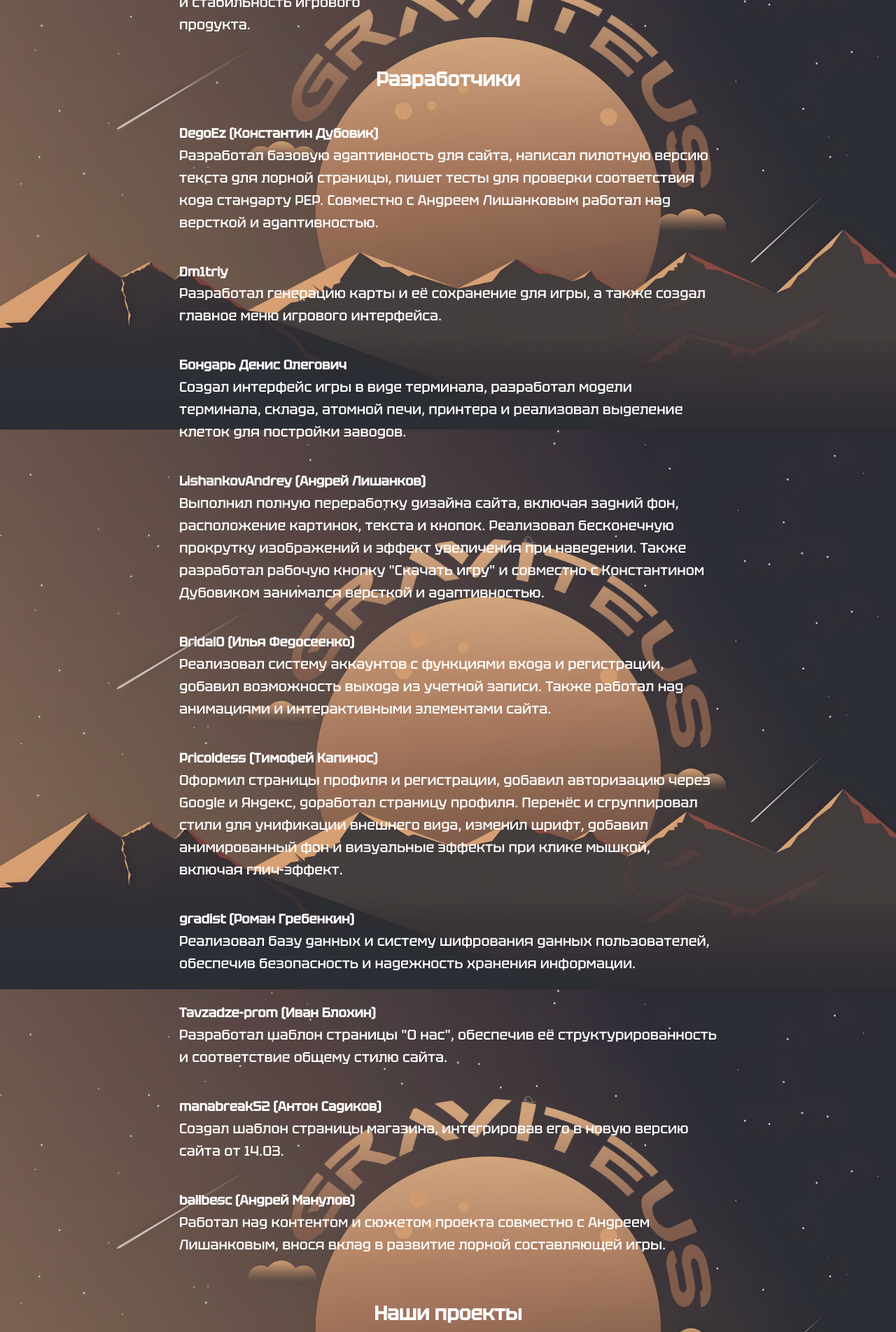
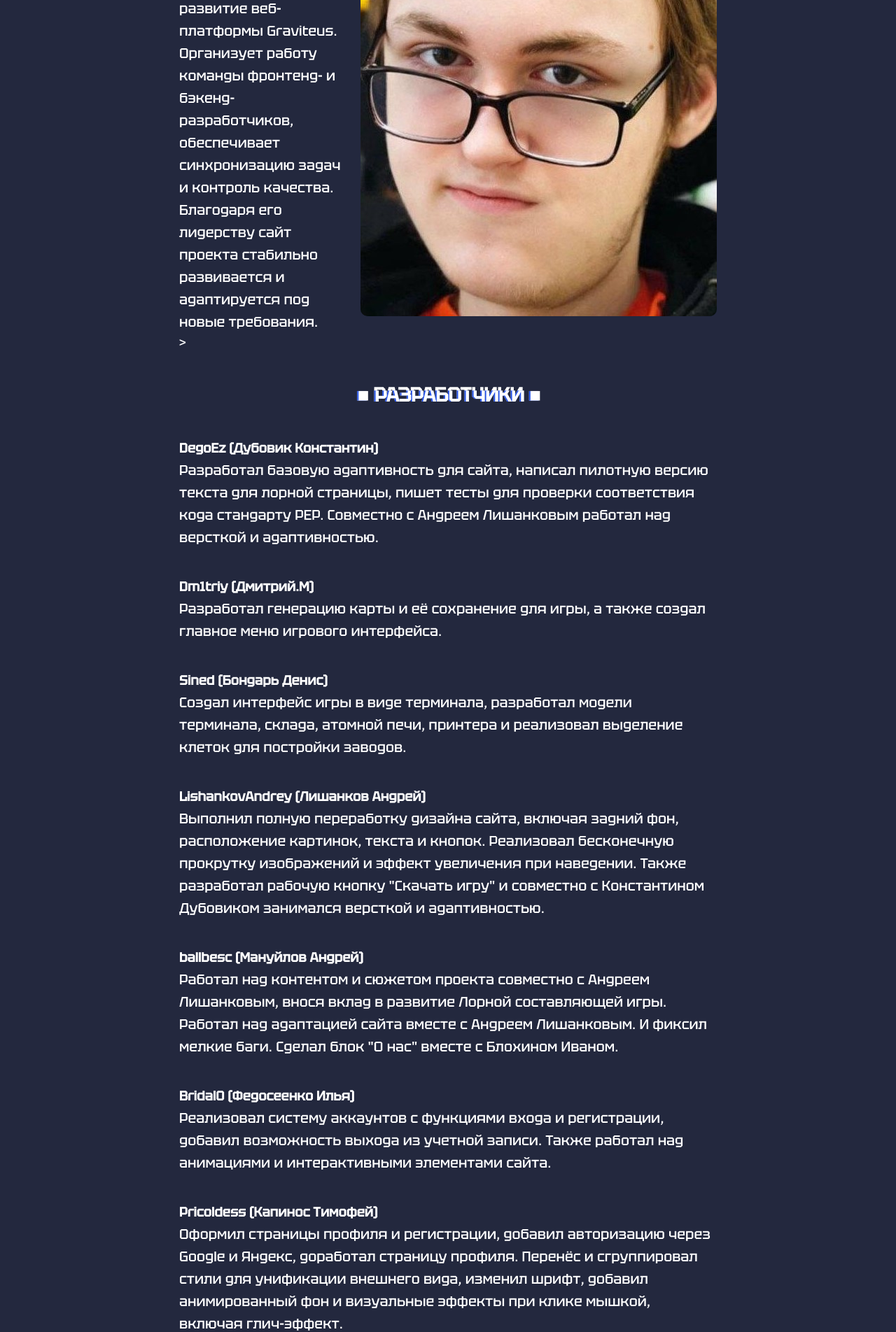
Before and after one commit to TyLeNishe/Graviteus_WEB, a Django app: page /about/ in a window 1280 px wide. Shown: the part 986-2890 px from the top of the page at 70% size. Run offline with Django 5.2, Linux system fonts and the light colour scheme.

Commit message:
Последняя версия сайта полный функционал

```diff
--- /dev/null
+++ b/graviteus_website/graviapps/static/css/pages/about.css
@@ -0,0 +1,98 @@
+body {
+   background-color: rgb(35,40,62);
+    transition: background-color 0.3s;
+    min-height: 100vh;
+    color: var(--light);
+    display: flex;
+    flex-direction: column;
+}
+
+main {
+    flex: 1;
+    padding: 80px 20%;
+    line-height: 1.6;
+    text-align: center;
+}
+
+h2 {
+    font-size: 28px;
+    color: var(--light);
+}
+
+p {
+    font-size: 20px;
+    color: var(--light);
+}
+
+.team-section {
+    display: flex;
+    flex-direction: column;
+    gap: 40px;
+    margin-top: 40px;
+}
+
+.team-member {
+    display: flex;
+    align-items: center;
+    gap: 20px;
+}
+
+.team-member.reverse {
+    flex-direction: row-reverse;
+}
+
+.member-photo img {
+    max-width: 100%;
+    height: auto;
+    border-radius: 10px;
+}
+
+.member-info {
+    flex: 1;
+    text-align: left;
+}
+
+.member-info h2 {
+    margin-top: 0;
+    color: var(--light);
+}
+
+.member-info p {
+    color: var(--light);
+}
+
+.projects-section {
+    margin-top: 60px;
+    text-align: left;
+}
+
+.projects-section h2 {
+    text-align: center;
+    color: var(--light);
+    margin-top: 0;
+}
+
+.project {
+    margin-bottom: 40px;
+}
+
+.project h3 {
+    font-size: 22px;
+    margin-bottom: 10px;
+    color: var(--light);
+}
+
+.project p, .project ul {
+    color: var(--light);
+}
+
+.project ul {
+    list-style: none;
+    padding-left: 0;
+}
+
+.project ul li::before {
+    content: "";
+    color: var(--light);
+    margin-right: 5px;
+}
--- a/graviteus_website/graviapps/templates/about.html
+++ b/graviteus_website/graviapps/templates/about.html
@@ -8,113 +8,18 @@
     <link rel="stylesheet" href="{% static 'css/base.css' %}">
     <link rel="stylesheet" href="{% static 'css/components/buttons.css' %}">
     <link rel="stylesheet" href="{% static 'css/components/header.css' %}">
-    <link rel="stylesheet" href="{% static 'css/pages/home.css' %}">
+    <link rel="stylesheet" href="{% static 'css/pages/about.css' %}">
     <link rel="stylesheet" href="{% static 'css/fun/click-effect.css' %}">
+    <link rel="stylesheet" href="{% static 'css/fun/hacker-bg.css' %}">
+    <link rel="stylesheet" href="{% static 'css/fun/glitch-text.css' %}">
+    <link rel="stylesheet" href="{% static 'css/fun/scrolling.css' %}">
     <link rel="stylesheet" href="{% static 'css/fun/jora.css' %}">
-
-    <style>
-        body {
-            background: linear-gradient(rgba(122, 99, 99, 0.342), rgba(133, 118, 101, 0.295)),
-                        url('{% static "images/bgReg.png" %}') no-repeat center center fixed;
-            background-size: cover;
-            min-height: 100vh;
-            color: var(--light);
-            display: flex;
-            flex-direction: column;
-        }
-
-        main {
-            flex: 1;
-            padding: 80px 20%;
-            line-height: 1.6;
-            text-align: center;
-        }
-
-        h2 {
-            font-size: 28px;
-            color: var(--light);
-        }
-
-        p {
-            font-size: 20px;
-            color: var(--light);
-        }
-
-        .team-section {
-            display: flex;
-            flex-direction: column;
-            gap: 40px;
-            margin-top: 40px;
-        }
-
-        .team-member {
-            display: flex;
-            align-items: center;
-            gap: 20px;
-        }
-
-        .team-member.reverse {
-            flex-direction: row-reverse;
-        }
-
-        .member-photo img {
-            max-width: 100%;
-            height: auto;
-            border-radius: 10px;
-        }
-
-        .member-info {
-            flex: 1;
-            text-align: left;
-        }
-
-        .member-info h2 {
-            margin-top: 0;
-            color: var(--light);
-        }
-
-        .member-info p {
-            color: var(--light);
-        }
-
-        .projects-section {
-            margin-top: 60px;
-            text-align: left;
-        }
-
-        .projects-section h2 {
-            text-align: center;
-            color: var(--light);
-            margin-top: 0;
-        }
-
-        .project {
-            margin-bottom: 40px;
-        }
-
-        .project h3 {
-            font-size: 22px;
-            margin-bottom: 10px;
-            color: var(--light);
-        }
-
-        .project p, .project ul {
-            color: var(--light);
-        }
-
-        .project ul {
-            list-style: none;
-            padding-left: 0;
-        }
-
-        .project ul li::before {
-            content: "";
-            color: var(--light);
-            margin-right: 5px;
-        }
-    </style>
 </head>
 <body>
+    <audio loop id="bgAudio">
+        <source src="{% static 'music/Variant.mp3' %}" type="audio/mpeg">
+    </audio>
+
     <header class="header">
         <div class="header-nav">
             <a href="{% url 'home' %}" class="btn btn-outline btn-sm">На главную</a>
@@ -125,109 +30,122 @@
                 <img src="{% if user.userprofile.avatar %}data:{{ user.userprofile.avatar_content_type }};base64,{{ user.userprofile.get_avatar_base64 }}{% else %}{% static 'images/default.png' %}{% endif %}" alt="Профиль">
             </a>
             {% endif %}
-        <button id="musicToggle" class="btn btn-outline btn-sm">Включить музыку</button>
+            <div class="header-nav">
+                <button id="musicToggle" class="btn btn-outline btn-sm">Музыка</button>
+            </div>
         </div>
     </header>
 
-    <main>
-        <h1>О нас</h1>
+    <main class="spawnable">
+        <div class="hero-section">
+            <h1 class="title glitch-text" data-text="■ КОМАНДА GRAVITEUS ■">■ КОМАНДА GRAVITEUS ■</h1>
+        </div>
 
         <section class="team-section">
             <div class="team-member">
                 <div class="member-photo">
-                    <img src="{% static 'images/team/Alexey.jpg' %}" alt="Алексей">
+                    <img src="{% static 'images/Aleksandre.jpg' %}">
                 </div>
                 <div class="member-info">
-                    <h2>Алексей</h2>
-                    <p>Тимлид сайта. Отвечает за архитектуру и развитие веб-платформы Graviteus. Организует работу команды фронтенд- и бэкенд-разработчиков, обеспечивает синхронизацию задач и контроль качества. Благодаря его лидерству сайт проекта стабильно развивается и адаптируется под новые требования.</p>
+                    <h2>FracTail (Титов Александр)</h2>
+                    <p>Тимлид игры. Руководит разработкой игрового процесса Graviteus.
+                        Отвечает за техническое планирование, распределение задач и координацию команды разработчиков.
+                        Его опыт и стратегическое мышление обеспечивают высокое качество и стабильность игрового продукта.</p>
                 </div>
             </div>
 
             <div class="team-member reverse">
                 <div class="member-photo">
-                    <img src="{% static 'images/team/Aleksandr.jpg' %}" alt="Александр">
+                    <img src="{% static 'images/Alexeyy.jpg' %}">
                 </div>
                 <div class="member-info">
-                    <h2>Александр</h2>
-                    <p>Тимлид игры. Руководит разработкой игрового процесса Graviteus. Отвечает за техническое планирование, распределение задач и координацию команды разработчиков. Его опыт и стратегическое мышление обеспечивают высокое качество и стабильность игрового продукта.</p>
+                    <h2>𝓥𝓲𝓼𝓮𝓻𝔂𝓼 𝓣𝓪𝓻𝓰𝓪𝓻𝓲𝓮𝓷 🐉 (Тарасов Алексей)</h2>
+                    <p>Тимлид сайта. Отвечает за архитектуру и развитие веб-платформы Graviteus.
+                        Организует работу команды фронтенд- и бэкенд-разработчиков, обеспечивает синхронизацию задач и контроль качества.
+                        Благодаря его лидерству сайт проекта стабильно развивается и адаптируется под новые требования.</p>>
                 </div>
             </div>
         </section>
+
         <section class="team-section">
-            <h2>Разработчики</h2>
+            <h2 class="glitch-text" data-text="■ РАЗРАБОТЧИКИ ■">■ РАЗРАБОТЧИКИ ■</h2>
 
             <div class="team-member">
                 <div class="member-info">
-                    <h3>DegoEz (Константин Дубовик)</h3>
+                    <h3>DegoEz (Дубовик Константин)</h3>
                     <p>Разработал базовую адаптивность для сайта, написал пилотную версию текста для лорной страницы, пишет тесты для проверки соответствия кода стандарту PEP. Совместно с Андреем Лишанковым работал над версткой и адаптивностью.</p>
                 </div>
             </div>
 
             <div class="team-member reverse">
                 <div class="member-info">
-                    <h3>Dm1triy</h3>
+                    <h3>Dm1triy (Дмитрий.М)</h3>
                     <p>Разработал генерацию карты и её сохранение для игры, а также создал главное меню игрового интерфейса.</p>
                 </div>
             </div>
 
             <div class="team-member">
                 <div class="member-info">
-                    <h3>Бондарь Денис Олегович</h3>
+                    <h3>Sined (Бондарь Денис)</h3>
                     <p>Создал интерфейс игры в виде терминала, разработал модели терминала, склада, атомной печи, принтера и реализовал выделение клеток для постройки заводов.</p>
                 </div>
             </div>
 
             <div class="team-member reverse">
                 <div class="member-info">
-                    <h3>LishankovAndrey (Андрей Лишанков)</h3>
+                    <h3>LishankovAndrey (Лишанков Андрей)</h3>
                     <p>Выполнил полную переработку дизайна сайта, включая задний фон, расположение картинок, текста и кнопок. Реализовал бесконечную прокрутку изображений и эффект увеличения при наведении. Также разработал рабочую кнопку "Скачать игру" и совместно с Константином Дубовиком занимался версткой и адаптивностью.</p>
+                </div>
+            </div>
+
+            <div class="team-member reverse">
+                <div class="member-info">
+                    <h3>ballbesc (Мануйлов Андрей)</h3>
+                    <p>Работал над контентом и сюжетом проекта совместно с Андреем Лишанковым, внося вклад в развитие Лорной составляющей игры.
+                    Работал над адаптацией сайта вместе с Андреем Лишанковым. И фиксил мелкие баги.
+                        Сделал блок "О нас" вместе с Блохином Иваном.
+                    </p>
                 </div>
             </div>
 
             <div class="team-member">
                 <div class="member-info">
-                    <h3>Bridal0 (Илья Федосеенко)</h3>
+                    <h3>Bridal0 (Федосеенко Илья)</h3>
                     <p>Реализовал систему аккаунтов с функциями входа и регистрации, добавил возможность выхода из учетной записи. Также работал над анимациями и интерактивными элементами сайта.</p>
                 </div>
             </div>
 
             <div class="team-member reverse">
                 <div class="member-info">
-                    <h3>Pricoldess (Тимофей Капинос)</h3>
+                    <h3>Pricoldess (Капинос Тимофей)</h3>
                     <p>Оформил страницы профиля и регистрации, добавил авторизацию через Google и Яндекс, доработал страницу профиля. Перенёс и сгруппировал стили для унификации внешнего вида, изменил шрифт, добавил анимированный фон и визуальные эффекты при клике мышкой, включая глич-эффект.</p>
                 </div>
             </div>
 
             <div class="team-member">
                 <div class="member-info">
-                    <h3>gradist (Роман Гребенкин)</h3>
+                    <h3>gradist (Гребенкин Роман)</h3>
                     <p>Реализовал базу данных и систему шифрования данных пользователей, обеспечив безопасность и надежность хранения информации.</p>
                 </div>
             </div>
 
             <div class="team-member reverse">
                 <div class="member-info">
-                    <h3>Tavzadze-prom (Иван Блохин)</h3>
+                    <h3>Tavzadze-prom (Блохин Иван)</h3>
                     <p>Разработал шаблон страницы "О нас", обеспечив её структурированность и соответствие общему стилю сайта.</p>
                 </div>
             </div>
 
             <div class="team-member">
                 <div class="member-info">
-                    <h3>manabreak52 (Антон Садиков)</h3>
+                    <h3>manabreak52 (Садиков Антон)</h3>
                     <p>Создал шаблон страницы магазина, интегрировав его в новую версию сайта от 14.03.</p>
                 </div>
             </div>
+        </section>
 
-            <div class="team-member reverse">
-                <div class="member-info">
-                    <h3>ballbesc (Андрей Манулов)</h3>
-                    <p>Работал над контентом и сюжетом проекта совместно с Андреем Лишанковым, внося вклад в развитие лорной составляющей игры.</p>
-                </div>
-            </div>
-        </section>
         <section class="projects-section">
-            <h2>Наши проекты</h2>
+            <h2 class="glitch-text" data-text="■ НАШИ ПРОЕКТЫ ■">■ НАШИ ПРОЕКТЫ ■</h2>
 
             <div class="project">
                 <h3>Simple Votings</h3>
@@ -256,10 +174,16 @@
         </section>
     </main>
 
-    <footer footer class="site-footer spawnable">
+    <footer class="site-footer spawnable">
+        <p class="corrupted-text">%% СИСТЕМНЫЙ СТАТУС: [АБСУРД_АКТИВИРОВАН] %%</p>
         <p>© 2025 Graviteus Project. Все права защищены.</p>
     </footer>
+
     <script src="{% static 'js/fun/click-effect.js' %}"></script>
+    <script src="{% static 'js/fun/hacker-bg.js' %}"></script>
+    <script src="{% static 'js/fun/glitch-text.js' %}"></script>
+    <script src="{% static 'js/fun/scrolling.js' %}"></script>
     <script src="{% static 'js/fun/jora.js' %}"></script>
+    <script src="{% static 'js/fun/music.js' %}"></script>
 </body>
 </html>
--- a/graviteus_website/graviapps/templates/home.html
+++ b/graviteus_website/graviapps/templates/home.html
@@ -30,7 +30,6 @@
             <a href="{% url 'register' %}" class="btn btn-outline btn-sm">Зарегистрироваться</a>
             <a href="{% url 'login' %}" class="btn btn-outline btn-sm">Войти</a>
             {% else %}
-            <a href="{% url 'shop' %}" class="btn btn-outline btn-sm">Магазин</a>
             <a href="{% url 'lor' %}" class="btn btn-outline btn-sm">Лор</a>
             <form action="{% url 'logout' %}" method="post" style="display: inline;">
                 {% csrf_token %}
```
Also changed, not shown: graviteus_website/graviapps/static/images/Aleksandr.jpg (deleted), graviteus_website/graviapps/static/images/Aleksandre.jpg (added), graviteus_website/graviapps/static/images/Alexey.jpg (deleted), graviteus_website/graviapps/static/images/Alexeyy.jpg (added).
